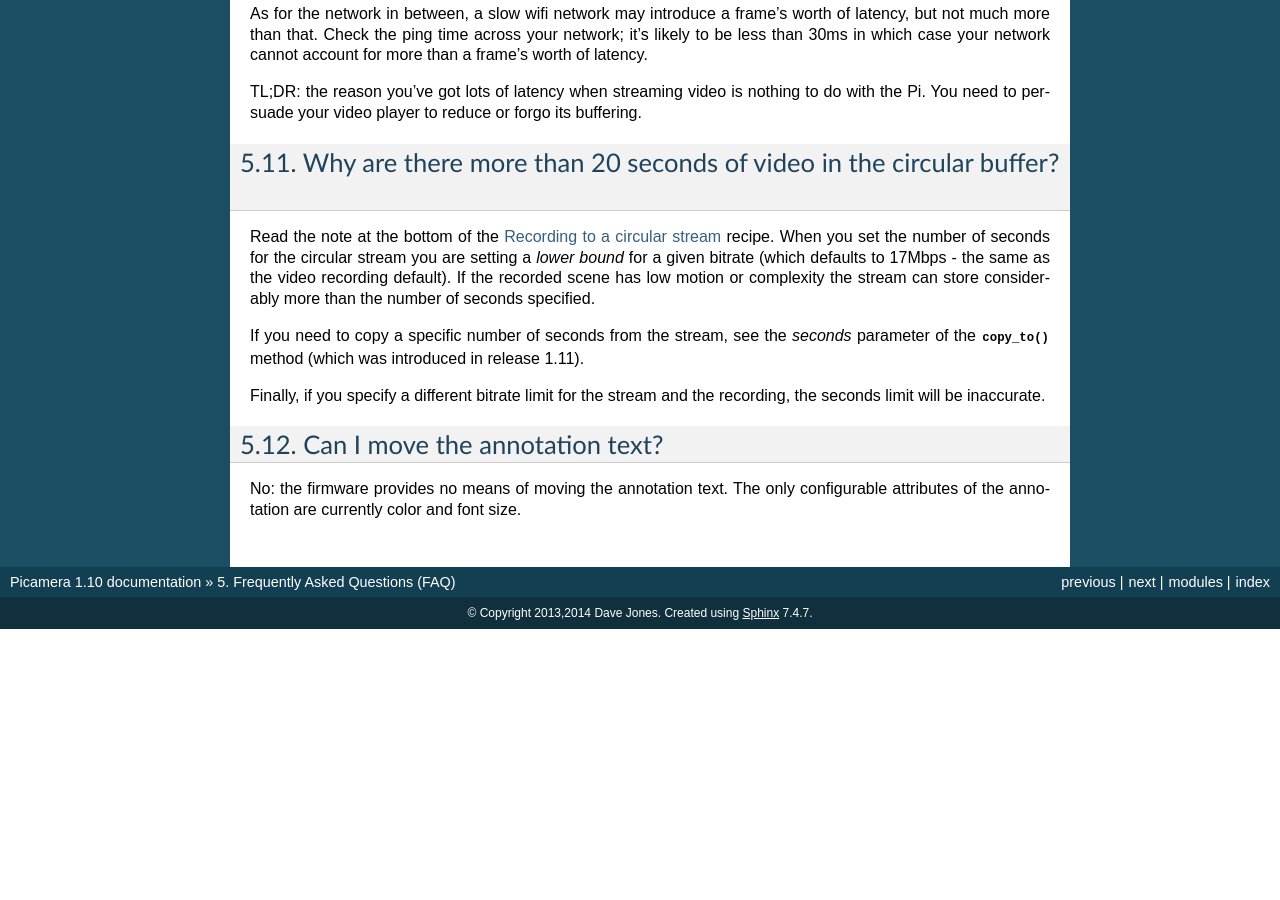
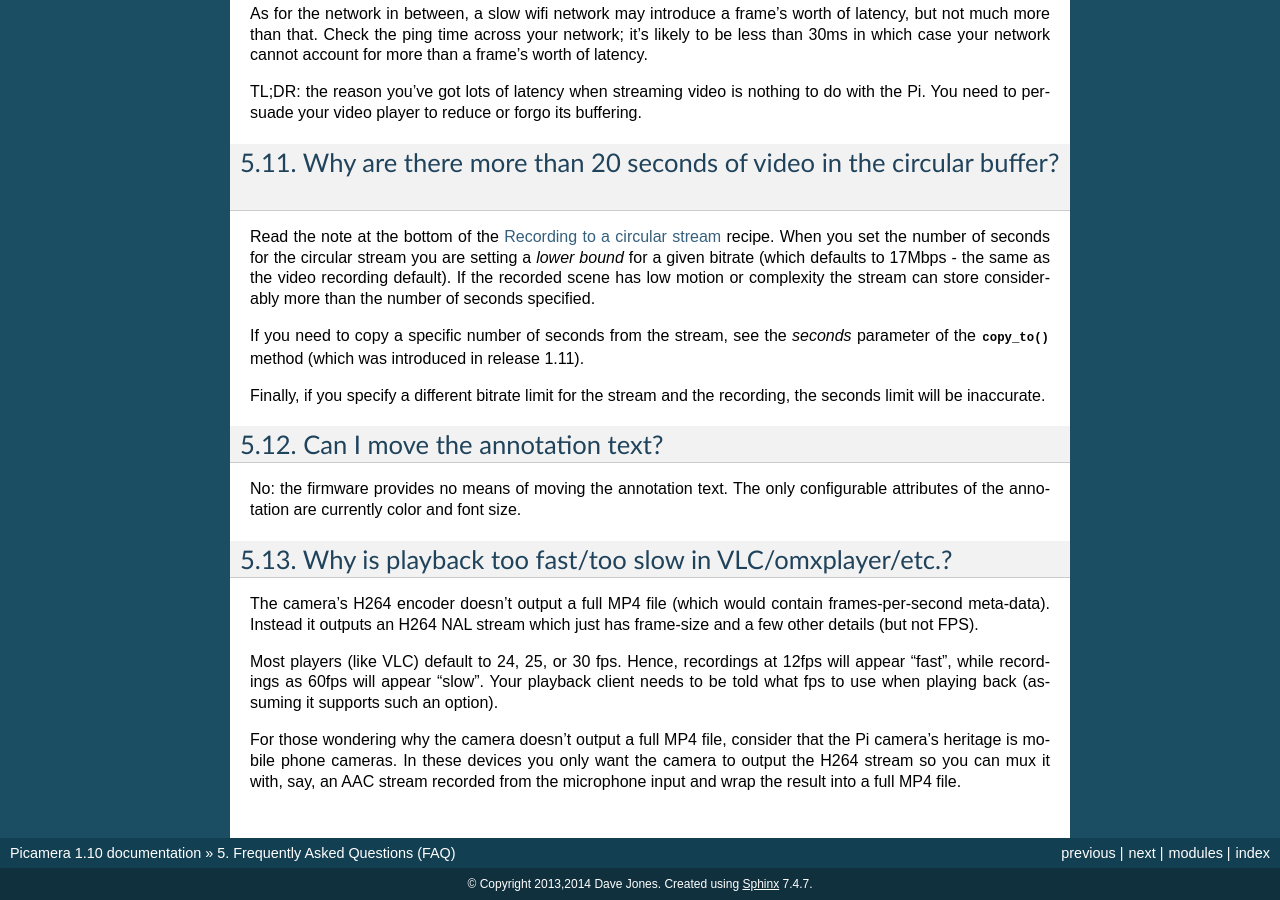
Before and after one commit to waveform80/picamera, a Sphinx documentation site: the page built from docs/faq.rst, in a window 1280 px wide and 900 px high, scrolled down 3195 px. Built offline with Sphinx 7.4.7, drawn with Linux system fonts in a browser that asks for light colours; pages that are not in the unit, such as notebooks, are missing from menus; before the commit the page ends 3824 px from its top, so only the background shows below that; some of the changed text lies outside the part shown.

Commit message:
Add #253 as a FAQ
Again, it comes up enough at picademy

```diff
--- a/docs/faq.rst
+++ b/docs/faq.rst
@@ -234,3 +234,21 @@ Can I move the annotation text?
 
 No: the firmware provides no means of moving the annotation text. The only
 configurable attributes of the annotation are currently color and font size.
+
+Why is playback too fast/too slow in VLC/omxplayer/etc.?
+========================================================
+
+The camera's H264 encoder doesn't output a full MP4 file (which would contain
+frames-per-second meta-data). Instead it outputs an H264 NAL stream which just
+has frame-size and a few other details (but not FPS).
+
+Most players (like VLC) default to 24, 25, or 30 fps. Hence, recordings at
+12fps will appear "fast", while recordings as 60fps will appear "slow". Your
+playback client needs to be told what fps to use when playing back (assuming it
+supports such an option).
+
+For those wondering why the camera doesn't output a full MP4 file, consider
+that the Pi camera's heritage is mobile phone cameras. In these devices you
+only want the camera to output the H264 stream so you can mux it with, say, an
+AAC stream recorded from the microphone input and wrap the result into a full
+MP4 file.
```
